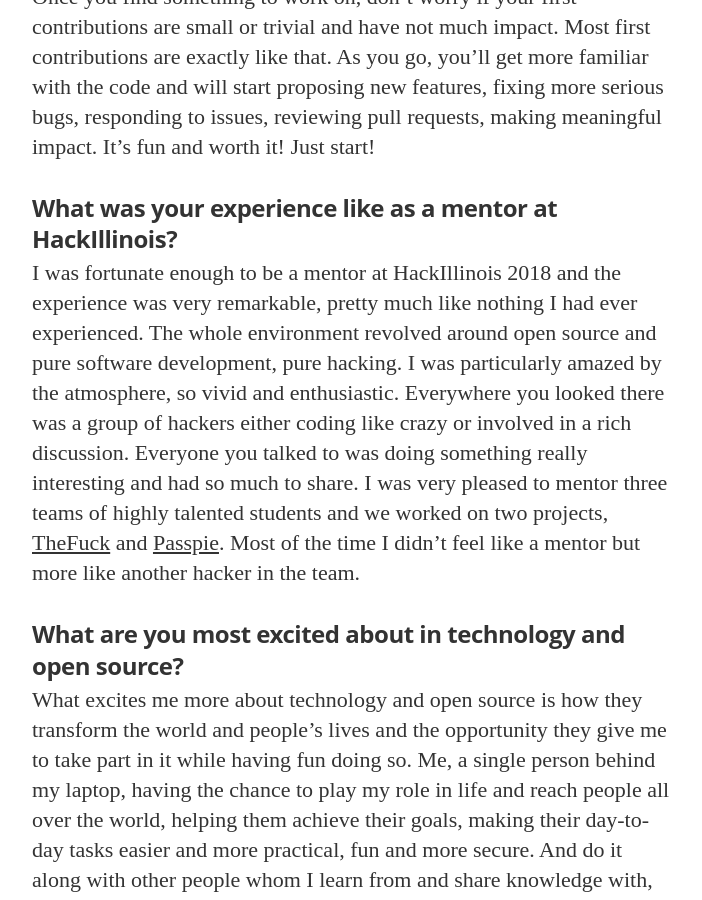
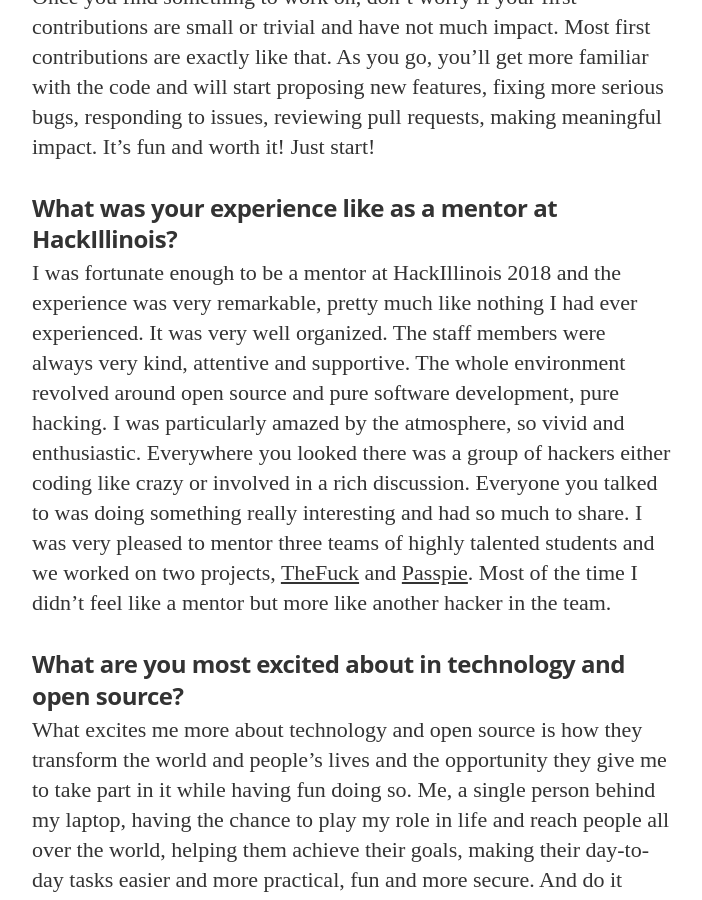
Before and after one commit to HackIllinois/blog, a Jekyll site: the page built from _posts/2018-08-01-mentor-spotlight-pablo-aguiar.markdown, in a window 1280 px wide and 900 px high, scrolled down 4341 px. Shown: the whole window, without its empty margins (288-990 px from the left). Built offline with Jekyll 4.4.1, drawn with Linux system fonts in a browser that asks for light colours; nearby versions of some CDN libraries; some web fonts are replaced.

Commit message:
Comment on organization and the lovely staff

```diff
--- a/_posts/2018-08-01-mentor-spotlight-pablo-aguiar.markdown
+++ b/_posts/2018-08-01-mentor-spotlight-pablo-aguiar.markdown
@@ -45,7 +45,7 @@ Then, begin contributing and interacting with other collaborators. They always w
 Once you find something to work on, don't worry if your first contributions are small or trivial and have not much impact. Most first contributions are exactly like that. As you go, you'll get more familiar with the code and will start proposing new features, fixing more serious bugs, responding to issues, reviewing pull requests, making meaningful impact. It's fun and worth it! Just start!
 
 ### What was your experience like as a mentor at HackIllinois?
-I was fortunate enough to be a mentor at HackIllinois 2018 and the experience was very remarkable, pretty much like nothing I had ever experienced. The whole environment revolved around open source and pure software development, pure hacking. I was particularly amazed by the atmosphere, so vivid and enthusiastic. Everywhere you looked there was a group of hackers either coding like crazy or involved in a rich discussion. Everyone you talked to was doing something really interesting and had so much to share. I was very pleased to mentor three teams of highly talented students and we worked on two projects, [TheFuck](https://github.com/nvbn/thefuck) and [Passpie](https://github.com/marcwebbie/passpie). Most of the time I didn't feel like a mentor but more like another hacker in the team.
+I was fortunate enough to be a mentor at HackIllinois 2018 and the experience was very remarkable, pretty much like nothing I had ever experienced. It was very well organized. The staff members were always very kind, attentive and supportive. The whole environment revolved around open source and pure software development, pure hacking. I was particularly amazed by the atmosphere, so vivid and enthusiastic. Everywhere you looked there was a group of hackers either coding like crazy or involved in a rich discussion. Everyone you talked to was doing something really interesting and had so much to share. I was very pleased to mentor three teams of highly talented students and we worked on two projects, [TheFuck](https://github.com/nvbn/thefuck) and [Passpie](https://github.com/marcwebbie/passpie). Most of the time I didn't feel like a mentor but more like another hacker in the team.
 
 ### What are you most excited about in technology and open source?
 What excites me more about technology and open source is how they transform the world and people's lives and the opportunity they give me to take part in it while having fun doing so. Me, a single person behind my laptop, having the chance to play my role in life and reach people all over the world, helping them achieve their goals, making their day-to-day tasks easier and more practical, fun and more secure. And do it along with other people whom I learn from and share knowledge with, evolving together. Thus, technology and open source drive my life in a higher purpose.
```
